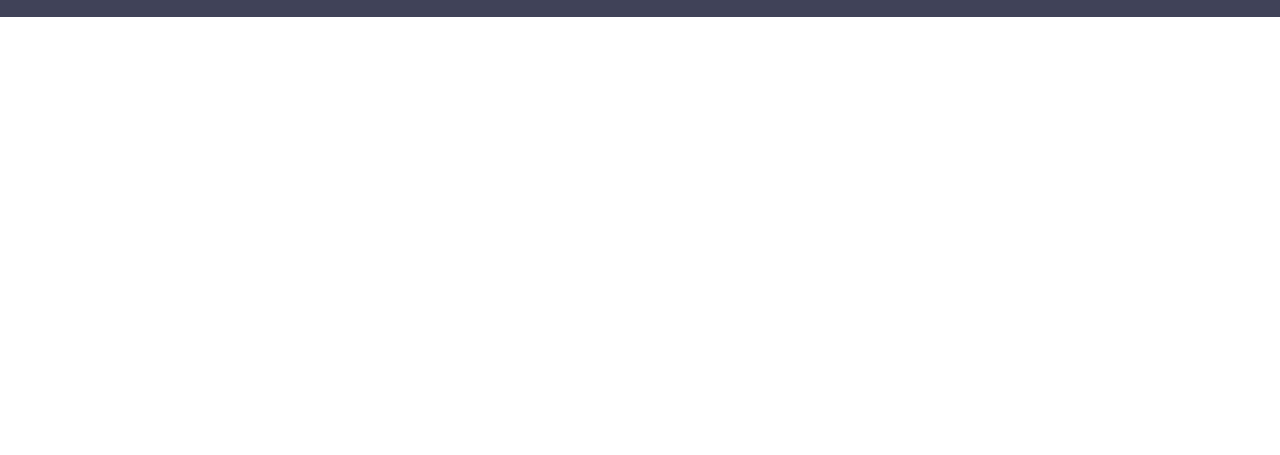
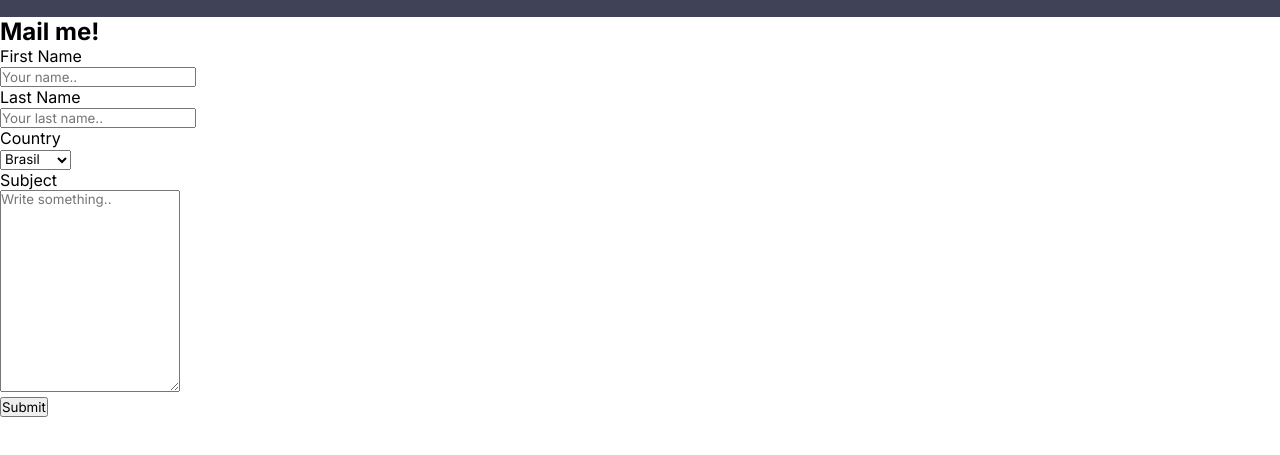
Before and after one commit to ludolua/ludolua.github.io, a plain HTML site: page index.html in a window 1280 px wide. Shown: the part 63-518 px from the top of the page. Drawn offline with Linux system fonts and the light colour scheme.

Commit message:
changesssssssssssss

```diff
--- a/index.html
+++ b/index.html
@@ -22,7 +22,7 @@
           <h1>ludo<span>lua</span></h1>
         </div>
         <ul class="home-header-navigation">
-          <a ><li id="home-header-navigation-home">Home</li></a>
+          <a><li id="home-header-navigation-home">Home</li></a>
           <a><li id="home-header-navigation-about">About</li></a>
           <a><li id="home-header-navigation-work">Work</li></a>
           <a><li id="home-header-navigation-contact">Contact</li></a>
@@ -30,7 +30,41 @@
       </div>
     </header>
 
-    <footer></footer>
+    <main>
+        <div class="main-content-contacts">
+          <form action="mailto:ludoluua@gmail.com">
+            <h2 class="main-content-contact-title">Mail me!</h2>
+            <label for="fname">First Name</label>
+            <br>
+            <input type="text" id="fname" name="firstname" placeholder="Your name..">
+            <br>
+            <label for="lname">Last Name</label>
+            <br>
+            <input type="text" id="lname" name="lastname" placeholder="Your last name..">
+            <br>
+            <label for="country">Country</label>
+            <br>
+            <select id="country" name="country">
+              <option value="australia">Brasil</option>
+              <option value="canada">Canada</option>
+              <option value="usa">USA</option>
+            </select>
+            <br>
+            <label for="subject">Subject</label>
+            <br>
+            <textarea id="subject" name="subject" placeholder="Write something.." style="height:200px"></textarea>
+            <br>
+            <input type="submit" value="Submit">
+
+          </form>
+        </div>
+    </main>
+    <footer>
+
+      <div>
+
+      </div>
+    </footer>
 
     <script src="./content/js/index.js"></script>
   </body>
```
Also changed, not shown: 2 other files.
